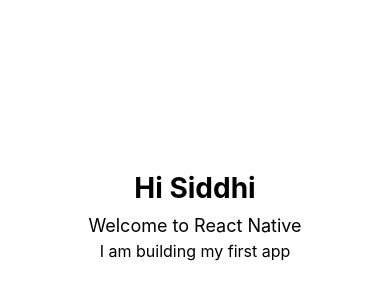
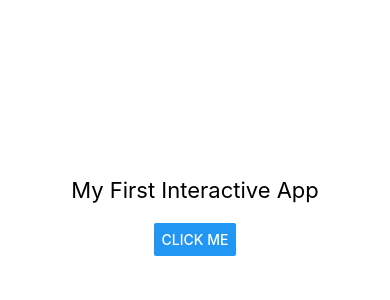
Before and after one commit to Siddhi1432/React-Native-Journey, a React Native app in the folder firstApp/: screen / in a window 390 px wide. Shown: the part 206-506 px from the top of the page. Built offline with nearby package versions, Linux system fonts and the light colour scheme.

Commit message:
Day 4: Added button and click interaction

```diff
--- a/firstApp/App.js
+++ b/firstApp/App.js
@@ -1,11 +1,14 @@
-import { Text,View, StyleSheet } from "react-native";
+import { Text,View, StyleSheet, Button, Alert } from "react-native";
 
 export default function App(){
+    const handlePress = () => {
+        Alert.alert("Hello Siddhi ","You clicked the button!")
+    }
     return(
         <View style={styles.container}>
-            <Text style={styles.title}>Hi Siddhi</Text>
-            <Text style={styles.subtitle}>Welcome to React Native</Text>
-            <Text style={styles.text}>I am building my first app</Text>
+            <Text style={styles.title}>My First Interactive App</Text>
+
+            <Button title="Click Me" onPress={handlePress}/>
         </View>
     )
 }
@@ -17,15 +20,7 @@
         alignItems: 'center'
     },
     title: {
-        fontSize: 28,
-        fontWeight: 'bold'
-    },
-    subtitle: {
-        fontSize: 18,
-        marginTop: 10
-    },
-    text: {
-        fontSize: 16,
-        marginTop: 5
+        fontSize: 22,
+        marginBottom: 20
     }
 });
```
